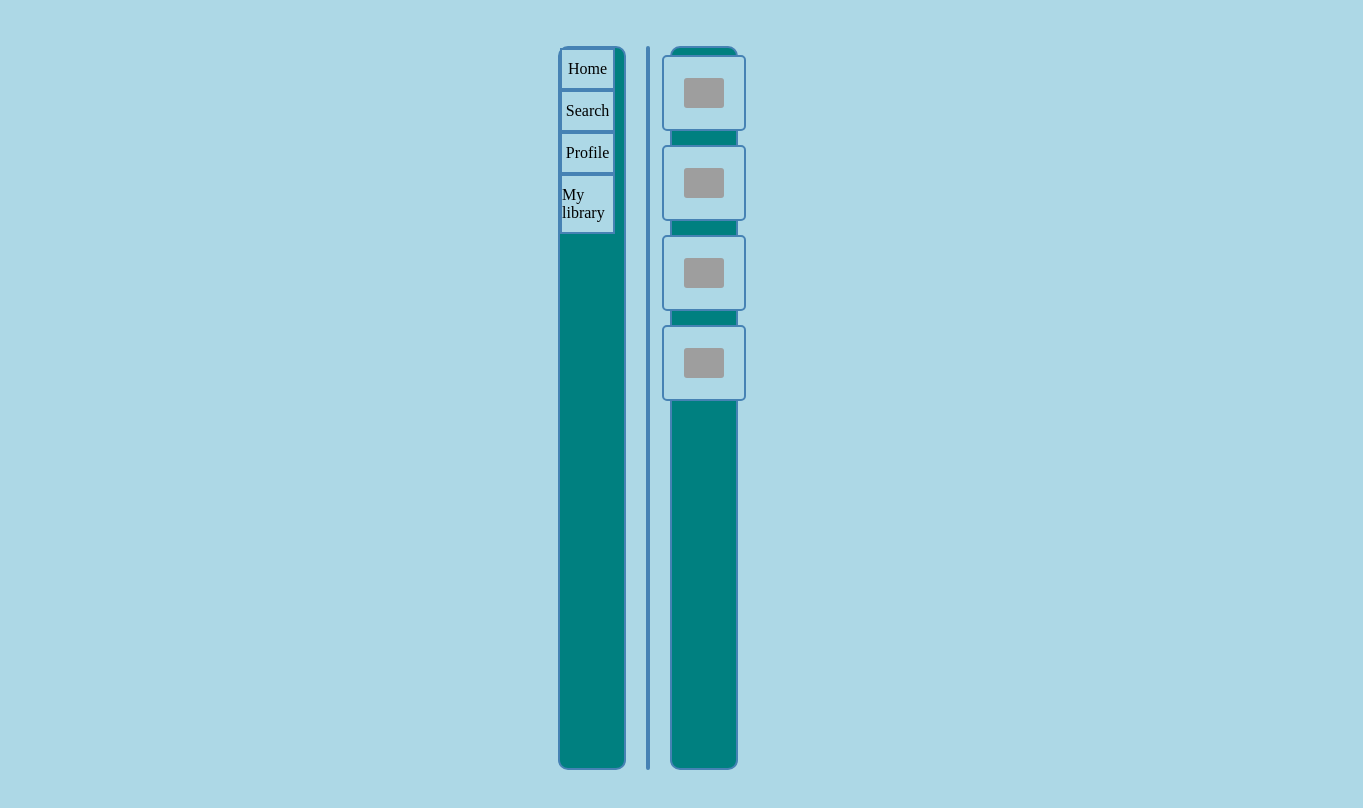
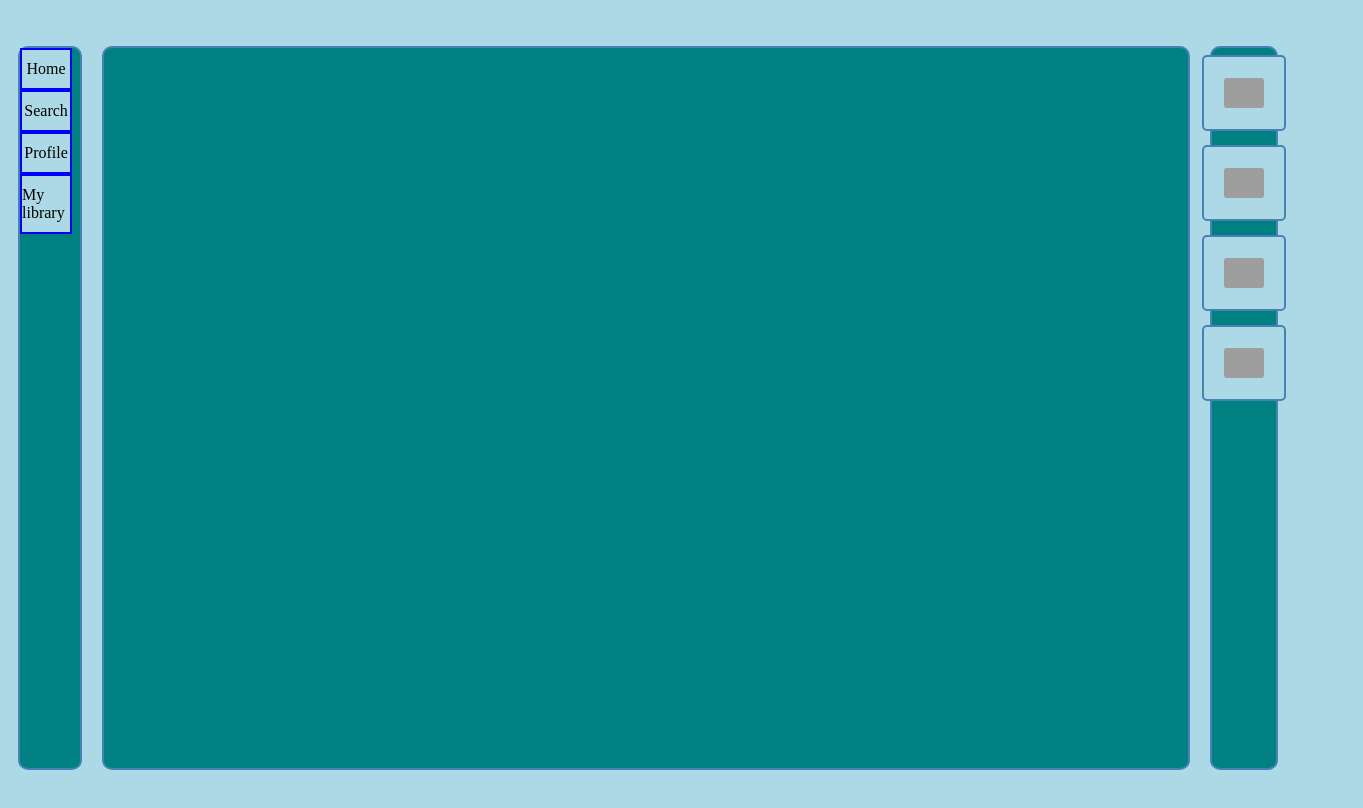
Before and after one commit to Tiaaaaaa/SNM, a website: page frontend/pages/home.html in a window 1280 px wide. Shown: the whole page, 1363 px wide, since content can reach past the window. Drawn offline with Linux system fonts and the light colour scheme; grey boxes are pictures that could not be loaded.

Commit message:
main menù into home page started, its ugly but working

```diff
--- a/frontend/css/home.css
+++ b/frontend/css/home.css
@@ -13,18 +13,27 @@
 	justify-content: center;
 	width: 80%;
 	background-color: var(--main-color);
+	border: 2px solid var(--main-border-color);
 	padding: 0px;
-	border: 2px solid var(--secondary-border-color);
 	padding-top: 10px;
 	padding-bottom: 10px;
 }
 
+a{
+	text-decoration: none;
+	color: black;
+}
 #menu {
 	width: 5vw;
+	transition: 0.3s linear;
+}
+
+#menu:hover {
+	width: 25vw;
 }
 
 #center {
-	width: auto;
+	width: 90vw;
 }
 
 #friends {
@@ -46,8 +55,8 @@
 
 .friend-tile p {
 	opacity: 0;
-	transition-delay: 3s;
-	transition: 0.1s linear;
+	transition-delay: 0.3s;
+	transition-duration: 0.1s;
 }
 
 .friend-tile {
--- a/frontend/pages/home.html
+++ b/frontend/pages/home.html
@@ -15,11 +15,19 @@
 
 <body onload="loadFriends()">
     <div class="container">
-        <div class="test" id="menu">
-            <div class="menu-tile" id="home">Home</div>
-            <div class="menu-tile" id="search">Search</div>
-            <div class="menu-tile" id="profile">Profile</div>
-            <div class="menu-tile" id="library">My library</div>
+        <div class="body-text-style test" id="menu">
+            <a href="/home">
+                <div class="menu-tile" id="home">Home</div>
+            </a>
+            <a href="/search">
+                <div class="menu-tile" id="search">Search</div>
+            </a>
+            <a href="/profile">
+                <div class="menu-tile" id="profile">Profile</div>
+            </a>
+            <a href="/library">
+                <div class="menu-tile" id="library">My library</div>
+            </a>
         </div>
         <div class="test" id="center"></div>
         <div class="test" style="align-items: center;" id="friends"></div>
```
Also changed, not shown: frontend/pages/main-menu.html (added, +10 -0 lines).
